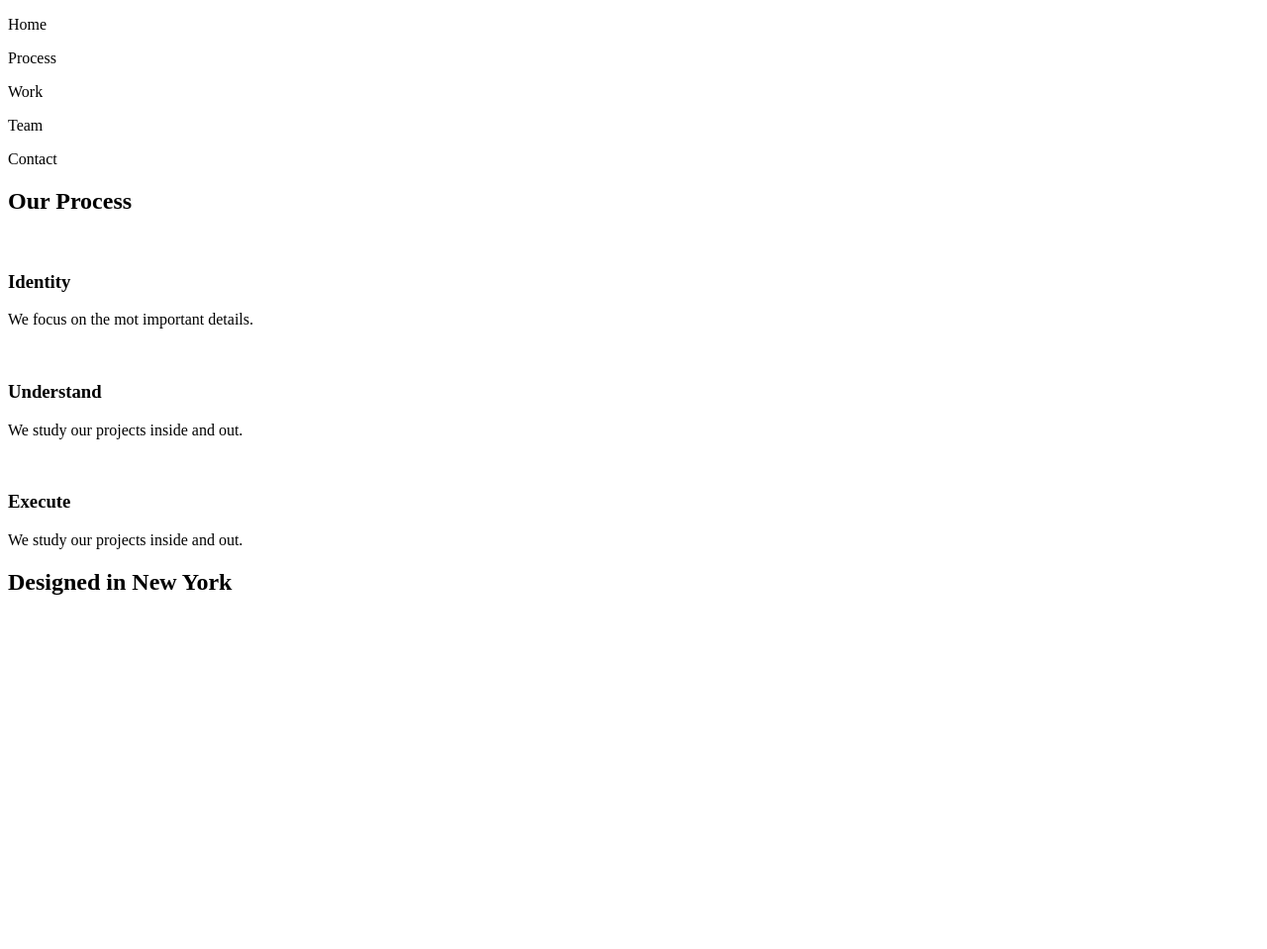
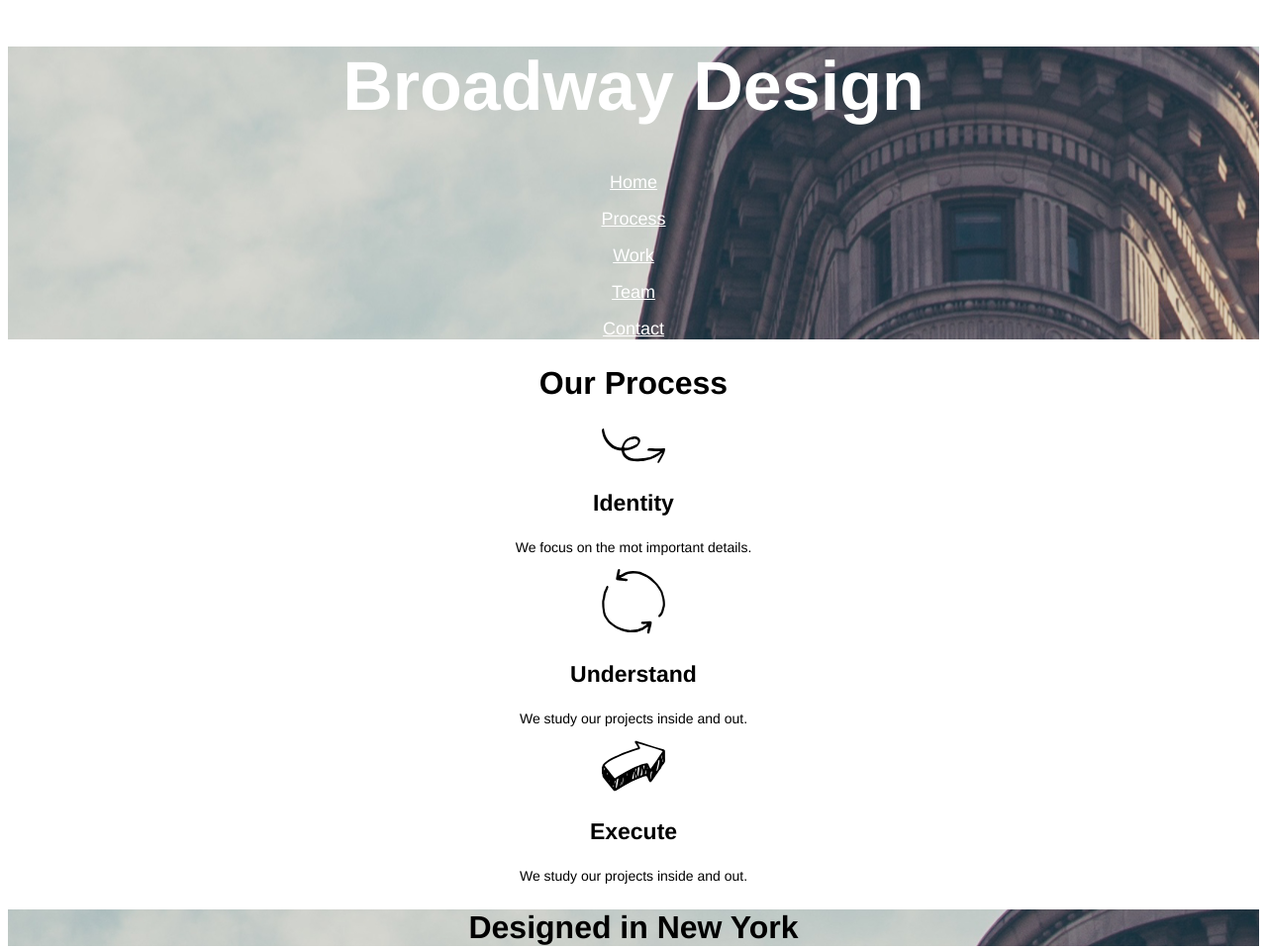
Before and after one commit to frankpjr1/Broadway-Design, a plain HTML site: page index.html in a window 1280 px wide. Shown: the whole page at 99% size. Before the commit the page ends 800 px from the top, so only its background shows below. Drawn offline with Linux system fonts and the light colour scheme.

Commit message:
completed css for head and process section

```diff
--- a/index.html
+++ b/index.html
@@ -8,12 +8,14 @@
   <body>
       <!--header section -->
 
-      <div id="headersection">
-          <p>Home</p>
-          <p>Process</p>
-          <p>Work</p>
-          <p>Team</p>
-          <p>Contact</p>
+      <div class="h1head">
+          <h1>Broadway Design</h1>
+
+          <p><a class="navhead" href="#">Home</a></p>
+          <p><a class="navhead" href="#">Process</a></p>
+          <p><a class="navhead" href="#">Work</a></p>
+          <p><a class="navhead" href="#">Team</a></p>
+          <p><a class="navhead" href="#">Contact</a></p>
 
       </div>
 
@@ -23,19 +25,19 @@
           <h2>Our Process</h2>
 
         <div>
-          <img>
+          <img src="resources\images\identify.svg" alt="Identity">
           <h3>Identity</h3>
           <p>We focus on the mot important details.</p>
         </div>
 
         <div>
-          <img>
+          <img src="resources\images\understand.svg" alt="Understand">
           <h3>Understand</h3>
           <p>We study our projects inside and out.</p>
         </div>
 
         <div>
-          <img>
+          <img src="resources\images\execute.svg" alt="Execute">
           <h3>Execute</h3>
           <p>We study our projects inside and out.</p>
         </div>
@@ -43,7 +45,7 @@
         <!-- Small head section -->
 
         <div>
-          <h2>Designed in New York</h2>
+          <h2 class="smallhead">Designed in New York</h2>
         </div>
 
 
--- a/resources/css/style.css
+++ b/resources/css/style.css
@@ -0,0 +1,56 @@
+
+/* Body styles*/
+
+body {
+font-family: helvetica;
+text-align: center;
+}
+
+/* h1head div and nav styles*/
+
+.h1head{
+background-image: url("../images/the-flatiron-building.png");
+background-position: center;
+background-repeat: no-repeat;
+
+}
+
+.navhead {
+  color: white;
+  font-size: 18px;
+  margin: 200px;
+
+}
+
+h1 {
+  font-family: helvetica, sans-serif;
+  font-size: 70px;
+  font-weight: bold;
+  color: white;
+}
+
+#headersection p {
+  font-size: 18px;
+  color: #000;
+
+}
+
+/* process styles*/
+
+h2.smallhead {
+  background-image: url("../images/the-flatiron-building.png");
+  }
+#process h2 {
+  font-size: 32px;
+  font-weight: bold;
+
+}
+
+#process h3 {
+  font-size: 23px;
+  font-weight: bold;
+  }
+
+#process p {
+    font-size: 14px;
+    }
```
Also changed, not shown: resources/images/execute.svg (added), resources/images/identify.svg (added), resources/images/the-flatiron-building.png (added), resources/images/understand.svg (added).
